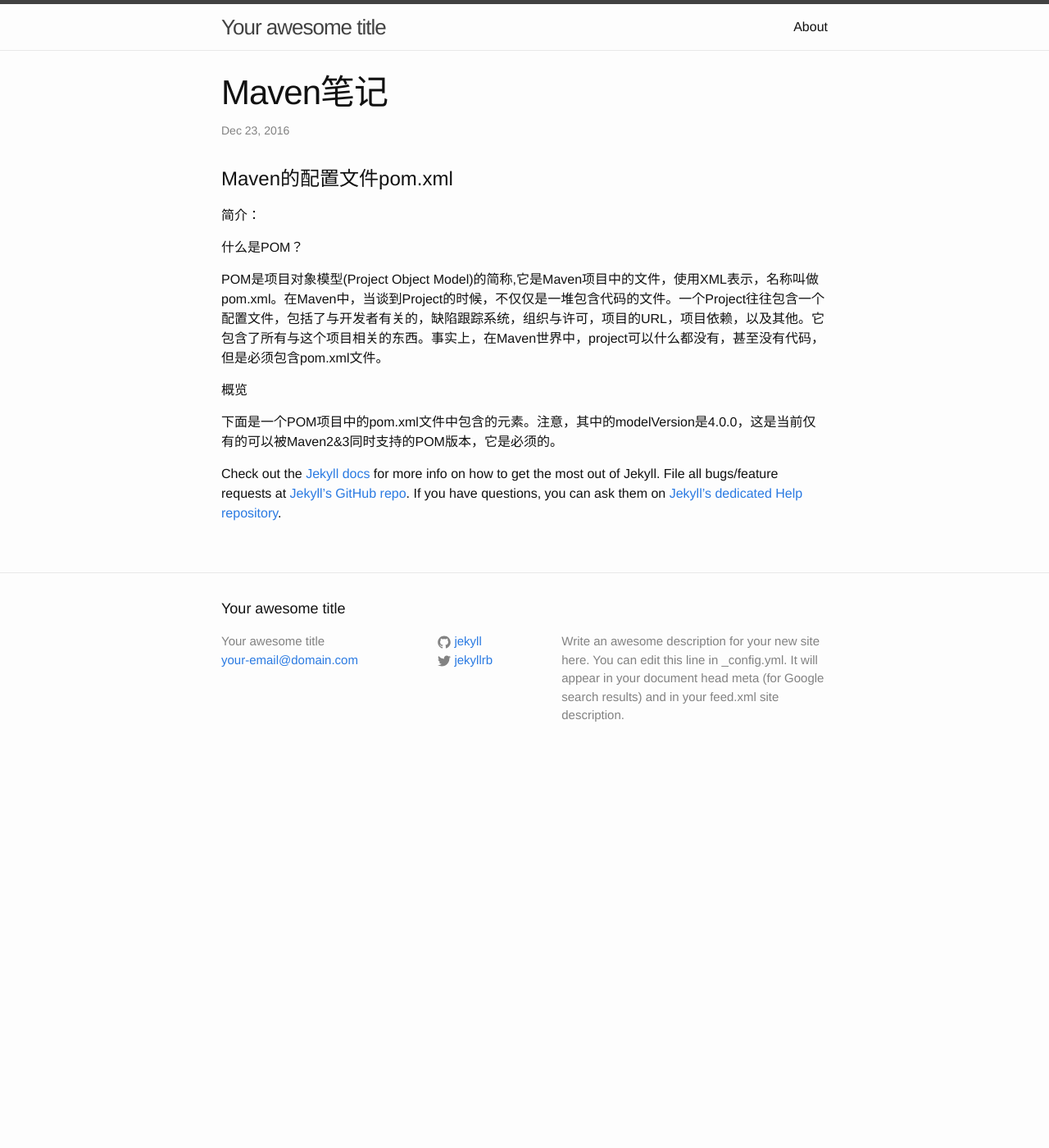
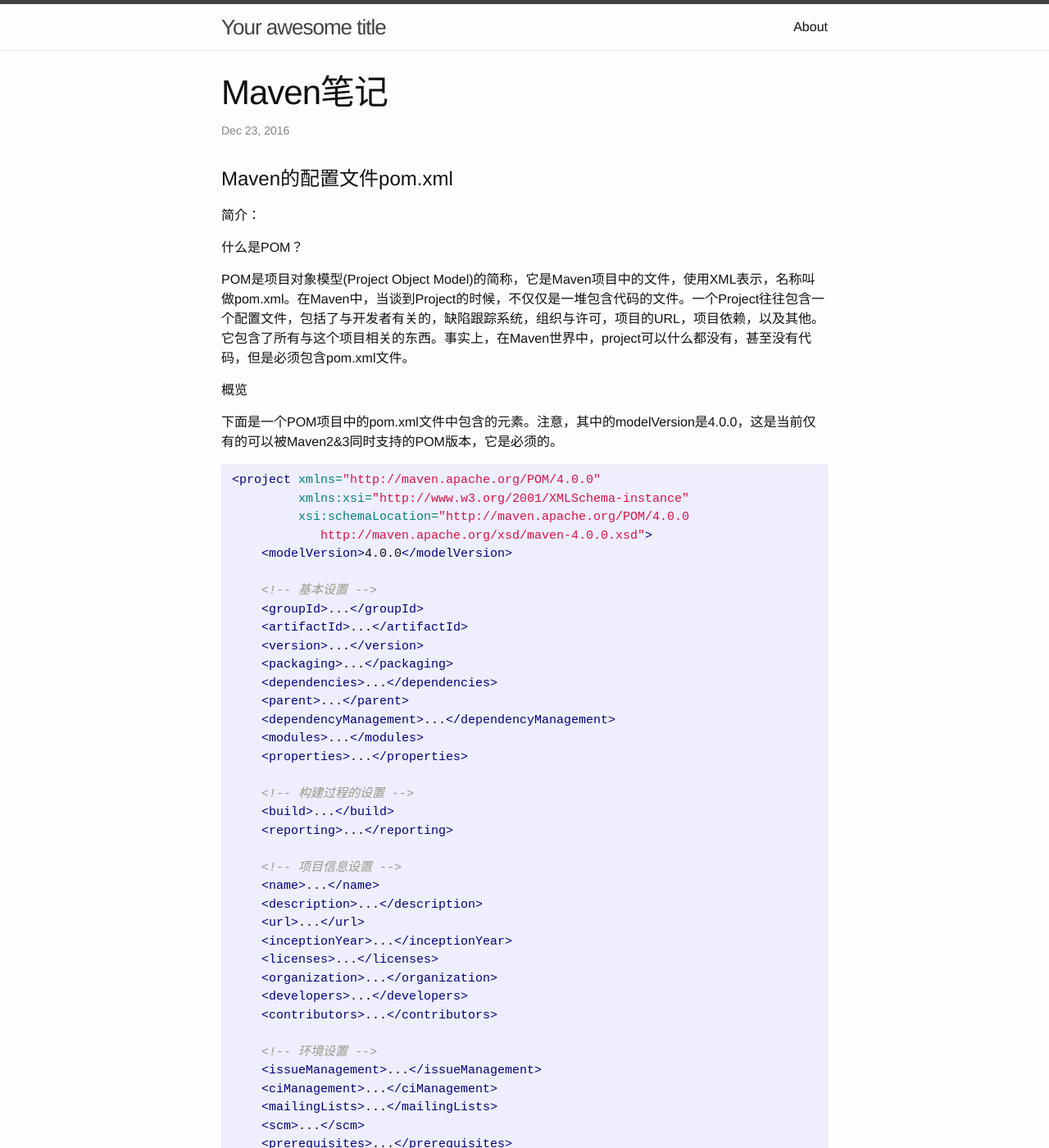
Before and after one commit to boyang33/boyang33.github.io, a Jekyll site: the page built from _posts/2016-12-23-maven-note.md, in a window 1280 px wide and 1400 px high. Shown: the whole window at 82% size. Built offline with Jekyll 4.4.1, drawn with Linux system fonts in a browser that asks for light colours; some of the changed text lies outside the part shown.

Commit message:
maven note modified

```diff
--- a/_posts/2016-12-23-maven-note.md
+++ b/_posts/2016-12-23-maven-note.md
@@ -9,13 +9,58 @@ categories: jekyll update
 
 什么是POM？
 
-POM是项目对象模型(Project Object Model)的简称,它是Maven项目中的文件，使用XML表示，名称叫做pom.xml。在Maven中，当谈到Project的时候，不仅仅是一堆包含代码的文件。一个Project往往包含一个配置文件，包括了与开发者有关的，缺陷跟踪系统，组织与许可，项目的URL，项目依赖，以及其他。它包含了所有与这个项目相关的东西。事实上，在Maven世界中，project可以什么都没有，甚至没有代码，但是必须包含pom.xml文件。
+POM是项目对象模型(Project Object Model)的简称，它是Maven项目中的文件，使用XML表示，名称叫做pom.xml。在Maven中，当谈到Project的时候，不仅仅是一堆包含代码的文件。一个Project往往包含一个配置文件，包括了与开发者有关的，缺陷跟踪系统，组织与许可，项目的URL，项目依赖，以及其他。它包含了所有与这个项目相关的东西。事实上，在Maven世界中，project可以什么都没有，甚至没有代码，但是必须包含pom.xml文件。
 
 概览
 
 下面是一个POM项目中的pom.xml文件中包含的元素。注意，其中的modelVersion是4.0.0，这是当前仅有的可以被Maven2&3同时支持的POM版本，它是必须的。
 
-Check out the [Jekyll docs][jekyll] for more info on how to get the most out of Jekyll. File all bugs/feature requests at [Jekyll’s GitHub repo][jekyll-gh]. If you have questions, you can ask them on [Jekyll’s dedicated Help repository][jekyll-help].
+{% highlight xml %}
+<project xmlns="http://maven.apache.org/POM/4.0.0"
+         xmlns:xsi="http://www.w3.org/2001/XMLSchema-instance"
+         xsi:schemaLocation="http://maven.apache.org/POM/4.0.0
+            http://maven.apache.org/xsd/maven-4.0.0.xsd">
+    <modelVersion>4.0.0</modelVersion>
+
+    <!-- 基本设置 -->
+    <groupId>...</groupId>
+    <artifactId>...</artifactId>
+    <version>...</version>
+    <packaging>...</packaging>
+    <dependencies>...</dependencies>
+    <parent>...</parent>
+    <dependencyManagement>...</dependencyManagement>
+    <modules>...</modules>
+    <properties>...</properties>
+
+    <!-- 构建过程的设置 -->
+    <build>...</build>
+    <reporting>...</reporting>
+
+    <!-- 项目信息设置 -->
+    <name>...</name>
+    <description>...</description>
+    <url>...</url>
+    <inceptionYear>...</inceptionYear>
+    <licenses>...</licenses>
+    <organization>...</organization>
+    <developers>...</developers>
+    <contributors>...</contributors>
+
+    <!-- 环境设置 -->
+    <issueManagement>...</issueManagement>
+    <ciManagement>...</ciManagement>
+    <mailingLists>...</mailingLists>
+    <scm>...</scm>
+    <prerequisites>...</prerequisites>
+    <repositories>...</repositories>
+    <pluginRepositories>...</pluginRepositories>
+    <distributionManagement>...</distributionManagement>
+    <profiles>...</profiles>
+</project>
+{% endhighlight %}
+
+Check out the [Jekyll docs][jekyll] for more info on how to get the most out of Jekyll. File all bugs/feature requests at [Jekyll’s GitHub repo][jekyll-gh]. If you have questions， you can ask them on [Jekyll’s dedicated Help repository][jekyll-help].
 
 [jekyll]:      http://jekyllrb.com
 [jekyll-gh]:   https://github.com/jekyll/jekyll
```
